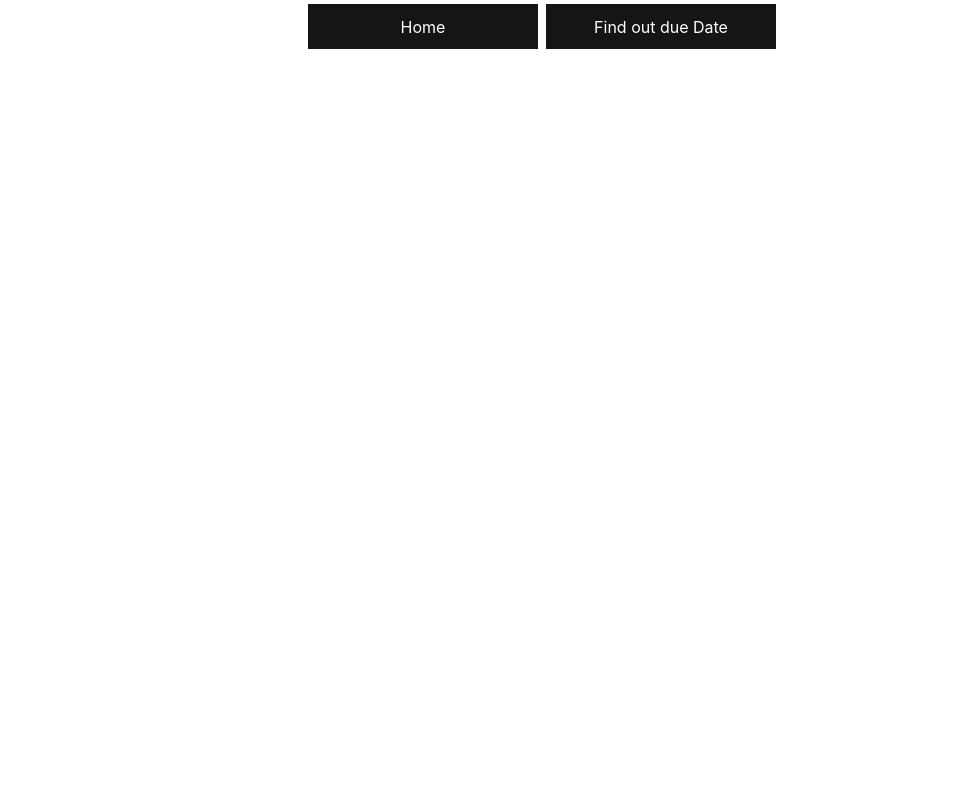
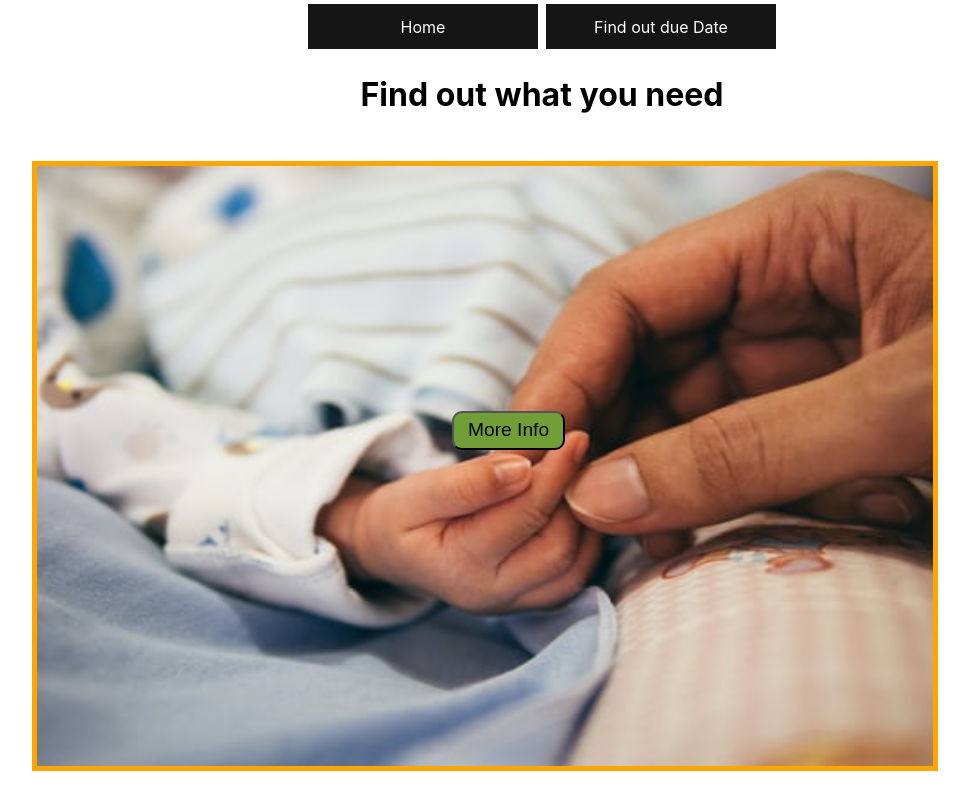
Before and after one commit to Mohamed-Essamaali/number_weeks, a React (Create React App) app: page / in a window 1280 px wide. Shown: the whole page, without its empty margins (98-1067 px from the left). Built offline with nearby package versions, Linux system fonts and the light colour scheme.

Commit message:
changed default page to homePage

```diff
--- a/src/App.css
+++ b/src/App.css
@@ -34,10 +34,13 @@
 }
 .start-button{
   font-size: 1.2rem;
+  font-weight: 500;
   padding: 0.5% 1.1%;
   position: relative;
   left:-40%;
-  top:-45vh
+  top:-45vh;
+  background:#719e36;
+  border-radius: 10px;
 
 }
 .buttons button{
--- a/src/App.js
+++ b/src/App.js
@@ -15,7 +15,7 @@
       <Route path='/'>
         <Navs/>
       </Route>
-      <Route path='/main'>
+      <Route exact path='/'>
         <HomePage/>
       </Route>
       <Route exact path='/weeks'>
--- a/src/components/Navs.js
+++ b/src/components/Navs.js
@@ -6,7 +6,7 @@
 
     return (
         <div className='navs'>
-            <Link to='/main'>Home</Link>
+            <Link to='/'>Home</Link>
             <Link to = '/weeks'>Find out due Date</Link>
 
         </div>
```
